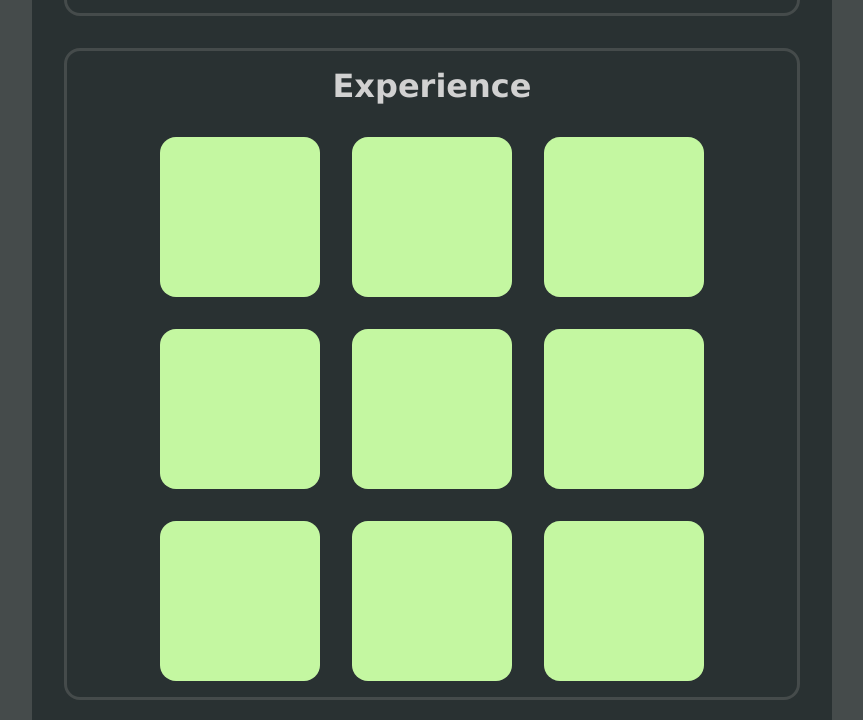
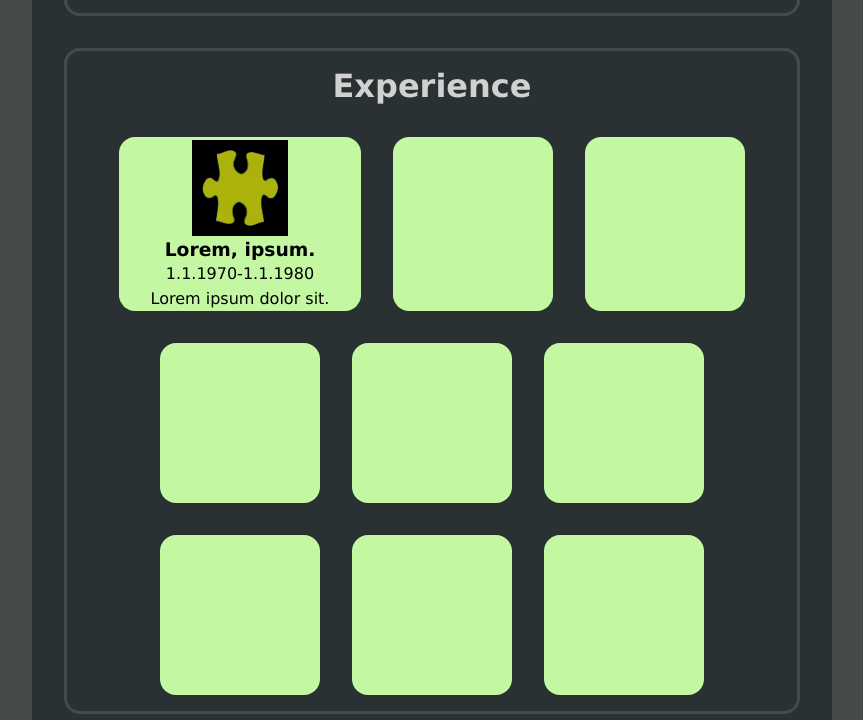
Before and after one commit to maholmlund/maholmlund.github.io, a plain HTML site: page index.html in a window 1280 px wide. Shown: the part 1480-2200 px from the top of the page, without its empty margins (208-1071 px from the left). Drawn offline with Linux system fonts and the light colour scheme.

Commit message:
add job experience data layout

```diff
--- a/index.html
+++ b/index.html
@@ -92,7 +92,12 @@
                                         <h2>Experience</h2>
                                 </div>
                                 <div class="box-container">
-                                        <div class="main-box"></div>
+                                        <div class="main-box">
+                                                <img src="logo.png" alt="">
+                                                <h3>Lorem, ipsum.</h3>
+                                                <p>1.1.1970-1.1.1980</p>
+                                                <p>Lorem ipsum dolor sit.</p>
+                                        </div>
                                         <div class="main-box"></div>
                                         <div class="main-box"></div>
                                         <div class="main-box"></div>
--- a/style.css
+++ b/style.css
@@ -8,6 +8,7 @@
         --accent-color: rgb(255, 191, 70);
         --font-color-light: rgb(209, 209, 209);
         --font-color-dark: rgb(44, 44, 44);
+        font-family: Verdana, Geneva, Tahoma, sans-serif;
 }
 
 .banner {
@@ -55,7 +56,6 @@
 .section-header h2 {
         text-align: center;
         color: var(--font-color-light);
-        font-family: Verdana, Geneva, Tahoma, sans-serif;
         font-size: 2rem;
         padding: 1rem;
 }
@@ -97,7 +97,6 @@
 .description {
         height: 100%;
         color: var(--font-color-light);
-        font-family: Verdana, Geneva, Tahoma, sans-serif;
         font-size: 1.4rem;
         display: flex;
         align-items: center;
@@ -136,3 +135,23 @@
         object-fit: scale-down;
         border-radius: 50%;
 }
+
+.experience .main-box {
+        display: flex;
+        flex-direction: column;
+        justify-content: center;
+        align-items: center;
+}
+
+.experience .main-box img {
+        width: 6rem;
+        height: 6rem;
+        object-fit: scale-down;
+        margin: 0.2rem;
+}
+
+.experience .main-box p {
+        margin: 0.2rem;
+        margin-left: 2rem;
+        margin-right: 2rem;
+}
```
